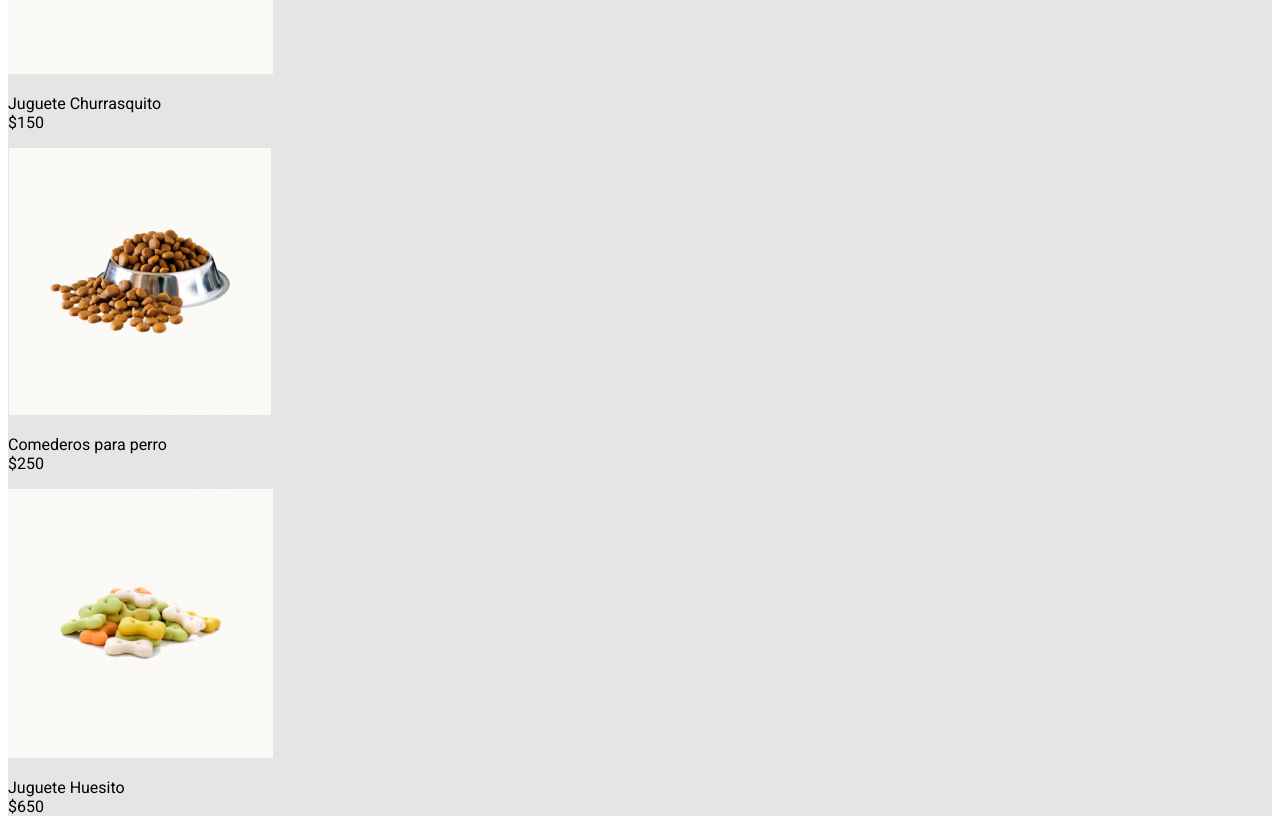
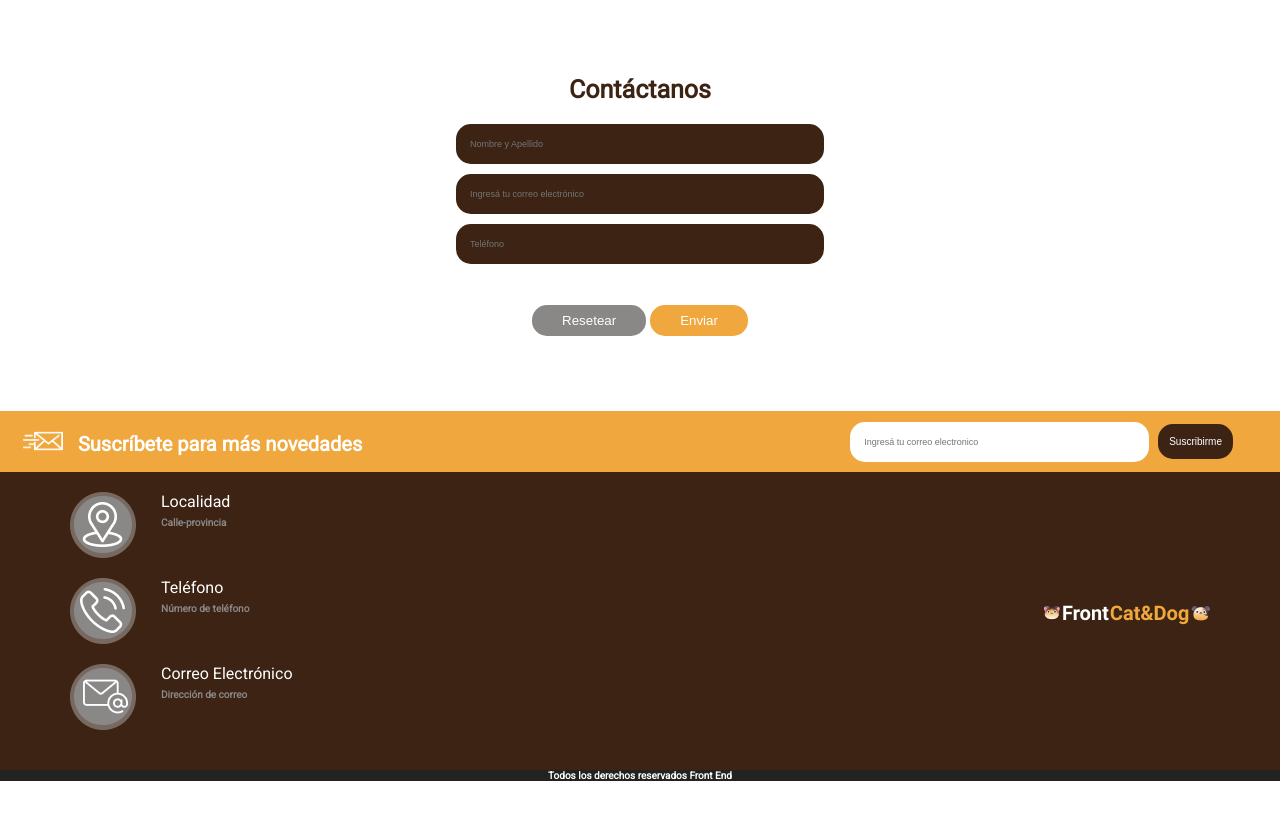
Before and after one commit to estefape/dh-petshop, a plain HTML site: page index.html in a window 1280 px wide. Shown: the part 1014-1833 px from the top of the page. After the commit the page ends 1795 px from the top, so only its background shows below. Drawn offline with Linux system fonts and the light colour scheme.

Commit message:
Cambios en css y html petshop

```diff
--- a/CSS/style.css
+++ b/CSS/style.css
@@ -1,22 +1,53 @@
+* {
+    margin: 0;
+}
+
 body {
     font-family: 'Roboto', sans-serif;
 }
 
-div.top {
+.barraSuperior {
     background-color: #222222;
-    color:#F3F3F3;
+    display: flex;
+    justify-content: space-between;
+    font-size: 10px;
+}
 
+div.ofertas {
+    color: #F3F3F3;
+    margin: 4px 0 4px 90px;
+}
 
+.menuIdioma nav ul {
+    color: #FFFFFF;
+    display: flex;
+    flex-direction: row;
+    margin: 4px 60px 4px;
+}
+
+.menuIdioma nav ul li {
+    margin-left: 20px;
 }
 
 header {
     background-color: #F0A83E;
     color: #FFFFFF;
-
+    display: flex;
+    justify-content: space-between;
 }
 
-section {
-    background-color: #E5E5E5;
+header img {
+    margin: 20px 0 20px 40px;
+}
+
+header nav ul {
+    display: flex;
+    flex-direction: row;
+    margin: 23px 40px 24px;
+}
+
+header nav ul li {
+    margin-left: 20px;
 }
 
 .banner {
@@ -24,28 +55,164 @@ section {
     background-size: cover;
     height: 409px;
     text-align: center;
+    display: flex;
+    justify-content: flex-end;
 }
 
 .saludo {
     background-color: #FFFFFF;
     font-size: 30px;
     padding: 10px;
+    margin: 156px 12px 12px;
+    border-radius: 5px;
 }
 
-.comederos {
+.comederosDescuentos {
+    margin: 12px 95px;
+}
+
+.boton-naranja {
     background-color: #F0A83E;
+    border-radius: 5px;
+    border: none;
     color: white;
-    font-size: 13px;
+    text-transform: uppercase;
+    font-size: 16px;
     padding: 15px 23px;
 }
 
-
-footer{
-    background-color: #3C2313;
-    color:#FFFFFF;
+.boton-formulario {
+    border-radius: 15px;
+    background-color: #8A8787;
+    border: none;
+    padding: 8px 30px;
+    color: #FFF;
+    margin-top: 31px;
+    margin-bottom: 75px;
 }
 
-footer p{
+.btn-enviar {
+    background-color: #F0A83E;
+
+}
+
+.btn-newsletter {
+    background-color: #3C2313;
+    font-size: 10px;
+    padding: 12px 11px;
+    margin: 13px 47px 13px 5px;
+}
+
+.listadoProductos {
     text-align: center;
-    background-color:#222222;
+    background-color: #FFFFFF;
 }
+
+.listadoProductos img {
+    margin: 20px 478px 5pxs;
+}
+
+h1 {
+    font-size: 40px;
+    font-weight: 700;
+    margin: 5px 309px 20px;
+}
+
+.productos {
+    display: flex;
+    flex-direction: rows;
+    justify-content: space-evenly;
+    margin-top: 40px;
+    margin-bottom: 70px;
+}
+
+.contactanos {
+    text-align: center;
+
+}
+
+h3 {
+    color: #3C2313;
+    font-size: 25px;
+    margin: 78px 0 20px;
+    font-weight: 700;
+}
+
+input {
+    width: 340px;
+    background-color: #3C2313;
+    border-radius: 15px;
+    color: #FFF;
+    font-size: 9px;
+    margin-bottom: 10px;
+    padding: 15px 14px;
+    border: none;
+}
+
+.correo {
+    background-color: #FFFFFF;
+    width: 271px;
+}
+
+.newsletter {
+    background-color: #F0A83E;
+    display: flex;
+    justify-content: space-between;
+}
+
+.newsletter span {
+    color: #FFFFFF;
+    font-size: 20px;
+    font-weight: 700;
+    margin-top: 20px;
+
+}
+
+.newsletter img {
+    margin-left: 23px;
+    margin-right: 10px;
+}
+
+
+
+footer {
+    background-color: #3C2313;
+    color: #FFFFFF;
+}
+
+.informacion>div>div {
+    display: flex;
+    flex-direction: row;
+    margin-bottom: 20px;
+}
+
+.informacion {
+    display: flex;
+    justify-content: space-between;
+}
+
+.informacion>div {
+    margin: 20px 0 20px 70px;
+}
+
+.informacion>div>div>div {
+    margin-left: 25px;
+}
+
+.informacion span {
+    font-weight: 700;
+    font-size: 10px;
+    color: #8A8787;
+}
+
+.informacion>img {
+    margin: 130px 70px;
+}
+
+.derechosReservados {
+    text-align: center;
+    background-color: #222222;
+    margin: 4pxs;
+    font-size: 10px;
+    font-weight: 700;
+}
--- a/index.html
+++ b/index.html
@@ -15,18 +15,22 @@
 </head>
 
 <body>
-    <div class="top">
+    <div class="barraSuperior">
+        <div class="ofertas">
             <span>Grandes ofertas en comederos</span>
+        </div>
+        <div class="menuIdioma">
             <nav>
-            <ul>
+                <ul type="none">
                     <li>Español</li>
                     <li>$ARG</li>
                 </ul>
             </nav>
         </div>
+    </div>
     <header>
+        <img src="img\logo.png" alt="logo de la pagina">
         <nav>
-            <img src="img\logo.png" alt="logo de la pagina">
             <ul type="none">
                 <li><i class="fas fa-paw"></i> Categorias</li>
                 <li><i class="fas fa-paw"></i> Pets</li>
@@ -38,17 +42,17 @@
     <main>
         <section class="banner">
             <div>
-                <span class="saludo">¡Es un placer tenerte aqui!</span>
-                <p>¡comederos en descuento!</p>
-                <span class="comederos">COMEDEROS</span>
+                <div class="saludo">¡Es un placer tenerte aqui!</div>
+                <div class="comederosDescuentos">¡comederos en descuento!</div>
+                <button class="boton-naranja">Comederos</button>
             </div>
 
         </section>
-        <section>
+        <section class="listadoProductos">
             <img src="img\patita.png" alt="imagen de patita">
             <h1>Productos Destacados</h1>
             <p><a href="#">Comederos</a> - <a href="#">Accesorios</a> - <a href="#">Comida</a></p>
-            <article>
+            <article class="productos">
                 <div>
                     <img src="img\churrasquito.png" alt="imagen de churrasquitos">
                     <p>Juguete Churrasquito <br> $150</p>
@@ -62,16 +66,78 @@
                     <p>Juguete Huesito <br> $650</p>
                 </div>
             </article>
+        </section>
+        <section>
+            <div class="contactanos" >
+                <h3>Contáctanos</h3>
+                <p>
+                    <input type="text" placeholder="Nombre y Apellido">
+                </p>
+                <p>
+                    <input type="text" placeholder="Ingresá tu correo electrónico">
+                </p>
+                <p>
+                    <input type="text" placeholder="Teléfono">
+                </p>
+                <p>
+                    <button class="boton-formulario">Resetear</button>
+                    <button class="boton-formulario btn-enviar">Enviar</button>
+                </p>
+            </div>
+            <div class="newsletter">
+                <span>
+                    <img src="img/sobre.png" alt="imagen sobre" width="40" height="20">
+                    Suscríbete para más novedades
+                </span>
+                <div>
+                    <input class="correo" type="text" placeholder="Ingresá tu correo electronico">
+                    <span><button class="boton-formulario btn-newsletter">Suscribirme</button></span>
+                </div>
 
+
+            </div>
         </section>
+
+
     </main>
     <footer>
-        <div><img src="img/Iconolocalidad.png" alt="icono localida"> Localidad <br> Calle-provincia</div>
-        <div> <img src="img/IconoTelefono.png" alt="icono telefono"> Teléfono <br> Número de teléfono</div>
-        <div> <img src="img/correoIcono.png" alt="icono correo electronico"> Correo Electrónico <br> Dirección de correo
+        <div class="informacion">
+            <div>
+                <div>
+                    <img src="img/Iconolocalidad.png" alt="icono localida">
+                    <div>
+                        Localidad <br>
+                        <span>Calle-provincia</span>
                     </div>
-        <img src="img/logo.png" alt="logo petshop">
+                </div>
+
+                <div>
+                    <img src="img/IconoTelefono.png" alt="icono telefono">
+                    <div>
+                        Teléfono <br>
+                        <span>Número de teléfono</span>
+                    </div>
+                </div>
+                <div>
+                    <img src="img/correoIcono.png" alt="icono correo electronico">
+                    <div>
+                        Correo Electrónico <br>
+                        <span>Dirección de correo</span>
+                    </div>
+                </div>
+            </div>
+
+            <img src="img/logo_footer.png" alt="logo petshop" width="166" height="23">
+
+
+        </div>
+
+
+
+        <div class="derechosReservados">
             <p>Todos los derechos reservados Front End</p>
+        </div>
+
     </footer>
 </body>
 
```
Also changed, not shown: img/logo_footer.png (added), img/sobre.png (added). Lines whose indentation alone changed are shown as unchanged.
